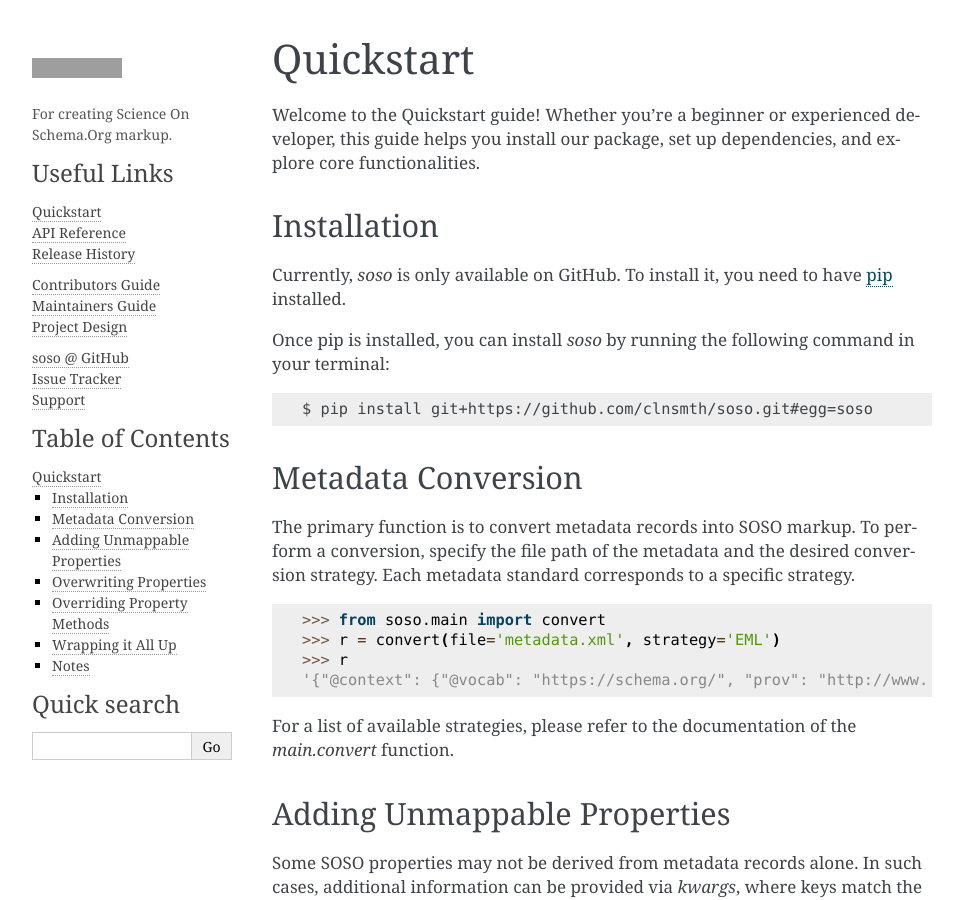
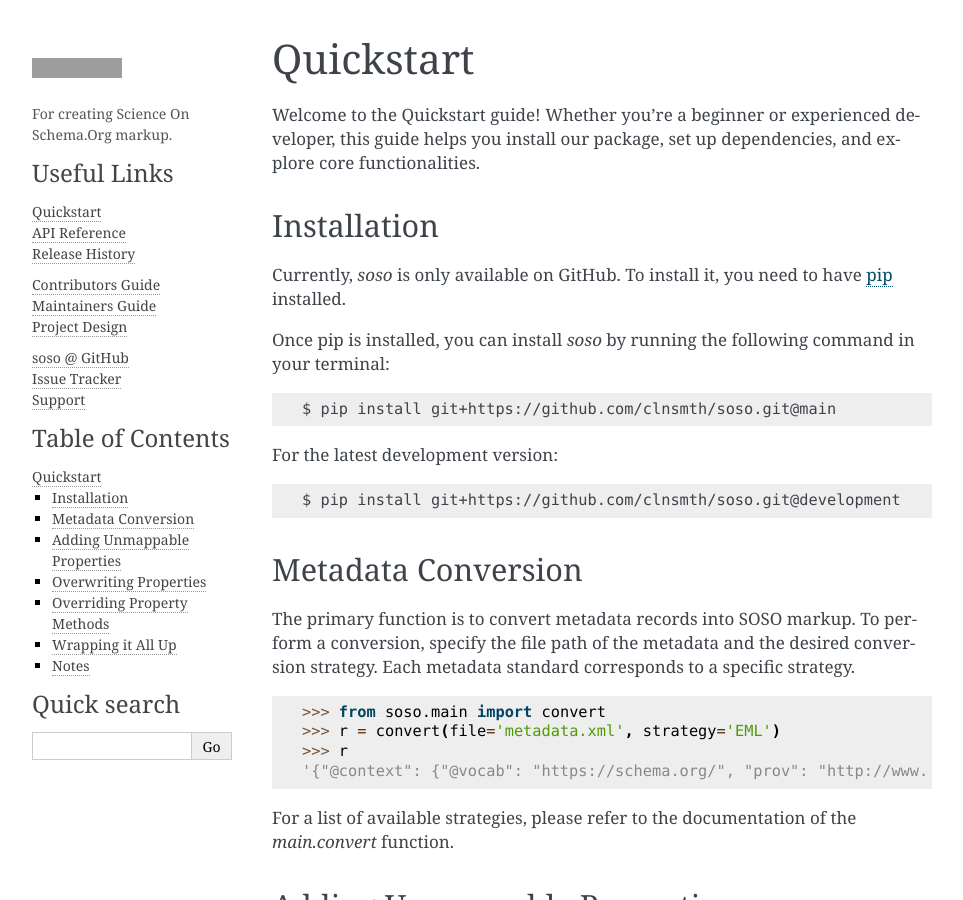
Before and after one commit to clnsmth/soso, a Sphinx documentation site: the page built from docs/source/user/quickstart.rst, in a window 1280 px wide and 900 px high. Shown: the whole window, without its empty margins (148-1111 px from the left). Built offline with Sphinx 7.4.7, drawn with Linux system fonts in a browser that asks for light colours; grey boxes are pictures that could not be loaded.

Commit message:
docs: install from GitHub
Provide instructions for installing the package from GitHub,
demonstrating installation for both main and development branches.

```diff
--- a/docs/source/user/quickstart.rst
+++ b/docs/source/user/quickstart.rst
@@ -12,9 +12,11 @@ Currently, `soso` is only available on GitHub.  To install it, you need to have
 
 Once pip is installed, you can install `soso` by running the following command in your terminal::
 
-    $ pip install git+https://github.com/clnsmth/soso.git#egg=soso
+    $ pip install git+https://github.com/clnsmth/soso.git@main
 
+For the latest development version::
 
+    $ pip install git+https://github.com/clnsmth/soso.git@development
 
 
 Metadata Conversion
```
